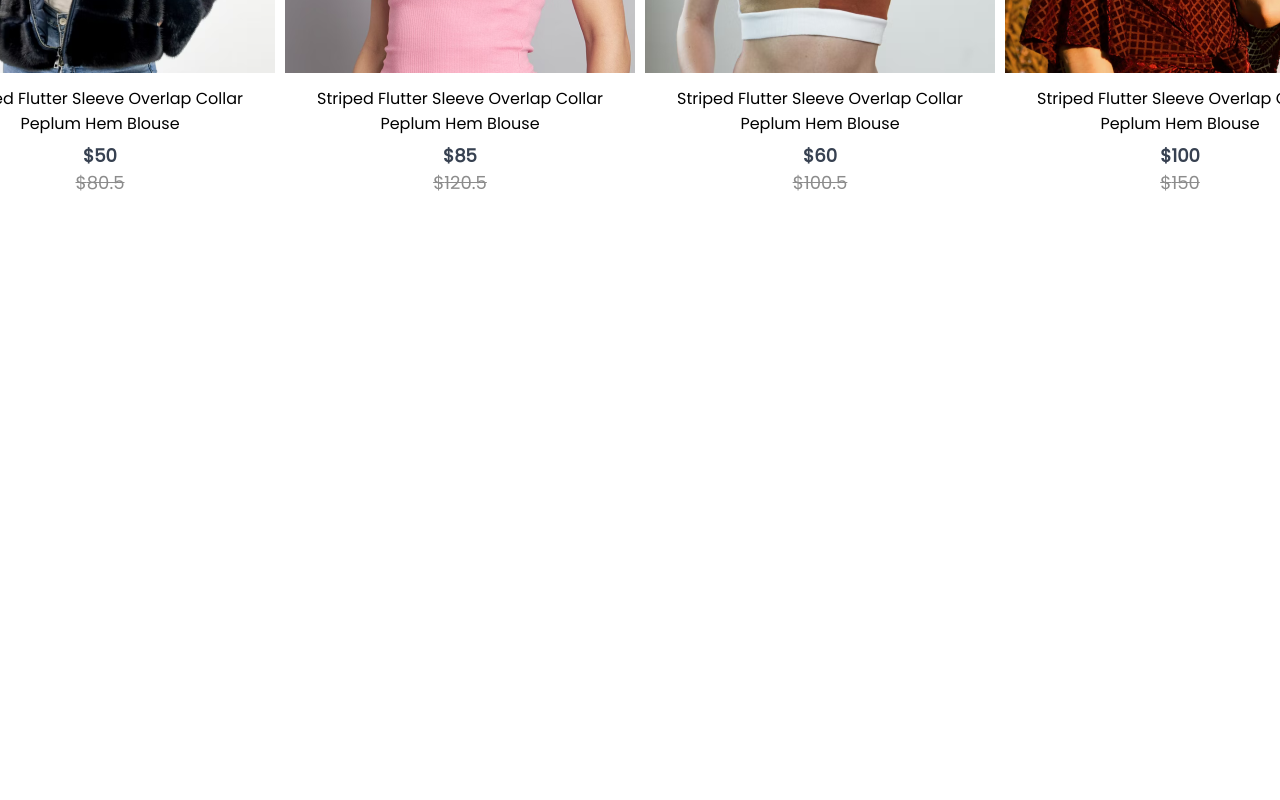
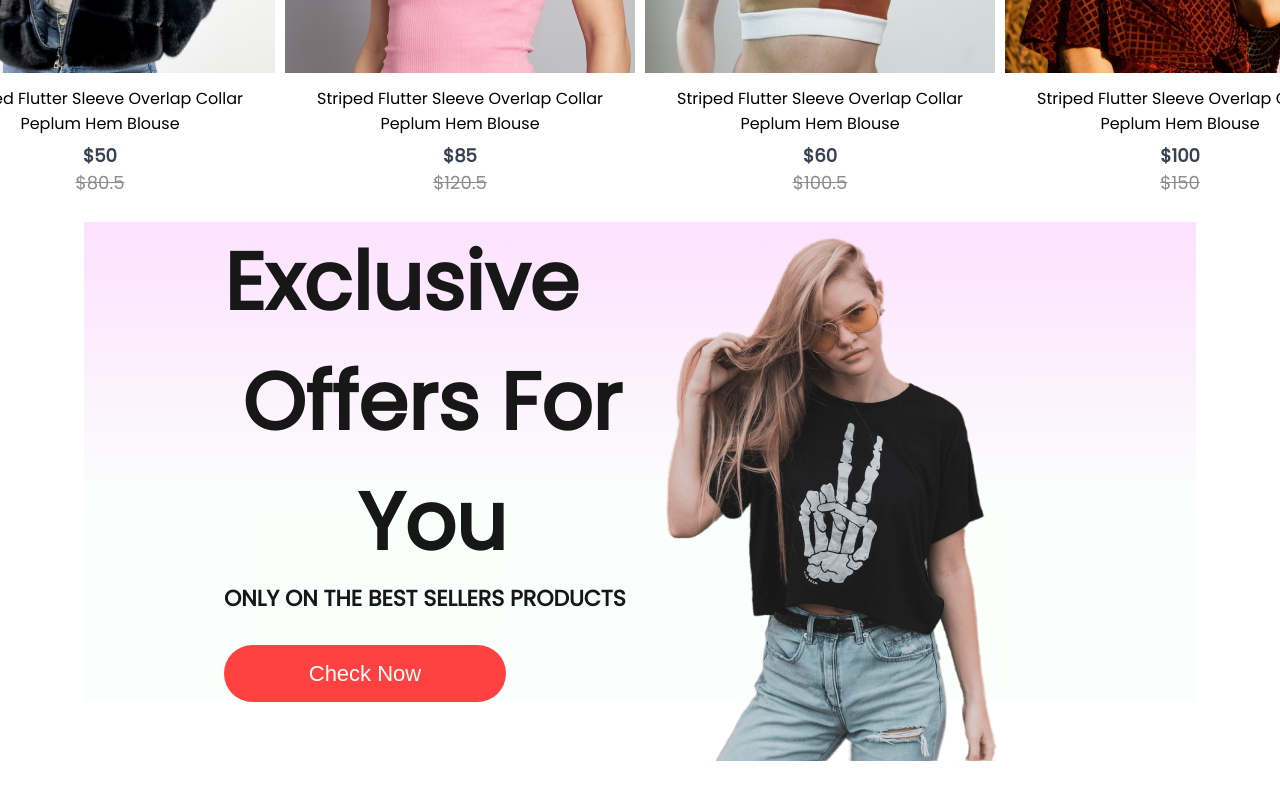
Before and after one commit to ShuaibShaban/Ecommerce, a React (Create React App) app: page / in a window 1280 px wide. Shown: the part 1395-2195 px from the top of the page. Before the commit the page ends 1617 px from the top, so only its background shows below. Built offline with nearby package versions, Linux system fonts and the light colour scheme.

Commit message:
offers component complete

```diff
--- /dev/null
+++ b/src/components/Offers/Offers.css
@@ -0,0 +1,52 @@
+.offers {
+    width: 65%;
+    height: 60vh;
+    display: flex;
+    margin: auto;
+    padding: 0px 140px;
+    margin-bottom: 150px ;
+    background: linear-gradient(180deg, #fde1ff 0%, #e1ffea22 60%);
+}
+
+.offers-left {
+    flex: 1;
+    display: flex;
+    flex-direction: column;
+    justify-content: center;
+}
+
+.offers-left h1{
+    display: flex;
+    color: #171717;
+    font-size: 80px;
+    font-weight: 800;
+}
+
+.offers-left p {
+    display: flex;
+    color: #171717;
+    font-size: 22px;
+    font-weight: 600;
+}
+
+.offers-left button {
+    width: 282px;
+    height: 70px;
+    border-radius: 35px;
+    background: #ff4141;
+    border: none;
+    color: white;
+    font-size: 22px;
+    font-weight: 500;
+    margin-top: 30px;
+    cursor: pointer;
+    cursor: pointer;
+}
+
+.offers-right {
+    flex: 1;
+    display: flex;
+    align-items: center;
+    justify-content: center;
+    padding-top: 50px;
+}
--- /dev/null
+++ b/src/components/Offers/Offers.jsx
@@ -0,0 +1,21 @@
+import React from 'react'
+import './Offers.css'
+import exclusive_image from '../Assets/exclusive_image.png'
+
+const Offers = () => {
+  return (
+    <div className='offers'>
+      <div className="offers-left">
+        <h1>Exclusive</h1>
+        <h1>Offers For You</h1>
+        <p>ONLY ON THE BEST SELLERS PRODUCTS</p>
+        <button>Check Now</button>
+      </div>
+      <div className="offers-right">
+        <img src={exclusive_image} alt="" />
+      </div>
+    </div>
+  )
+}
+
+export default Offers
--- a/src/pages/Shop.js
+++ b/src/pages/Shop.js
@@ -1,12 +1,14 @@
 import React from 'react'
 import Hero from '../components/Hero/Hero'
 import Popular from '../components/popular/Popular'
+import Offers from '../components/Offers/Offers'
 
 const Shop = () => {
   return (
     <div>
       <Hero />
       <Popular />
+      <Offers />
     </div>
   )
 }
```
